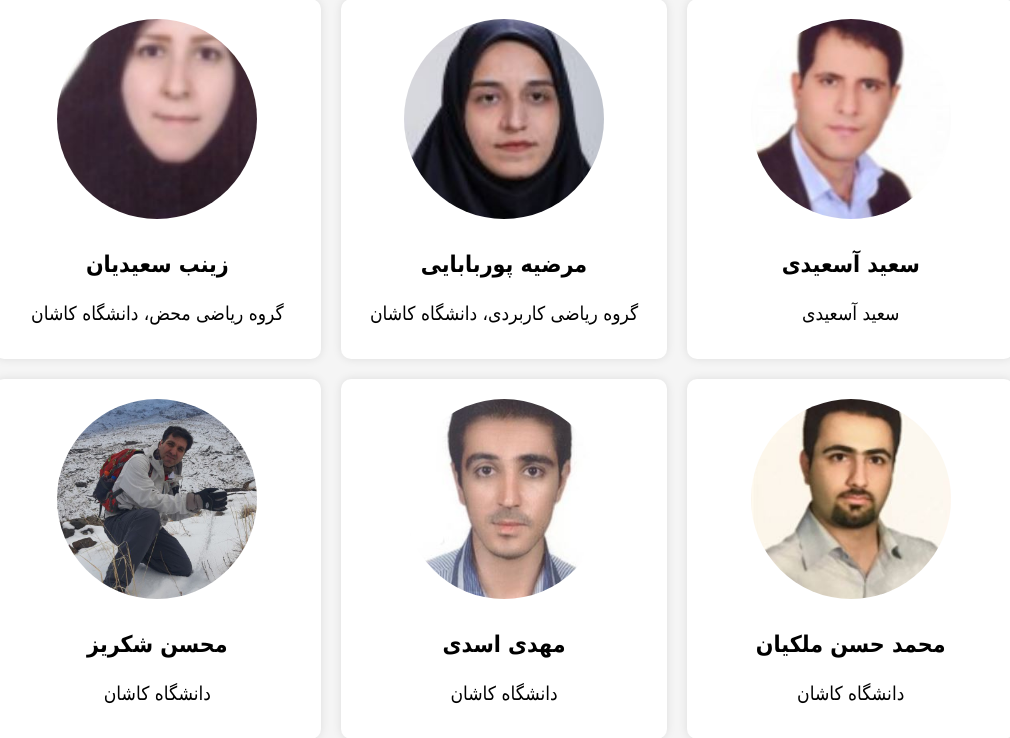
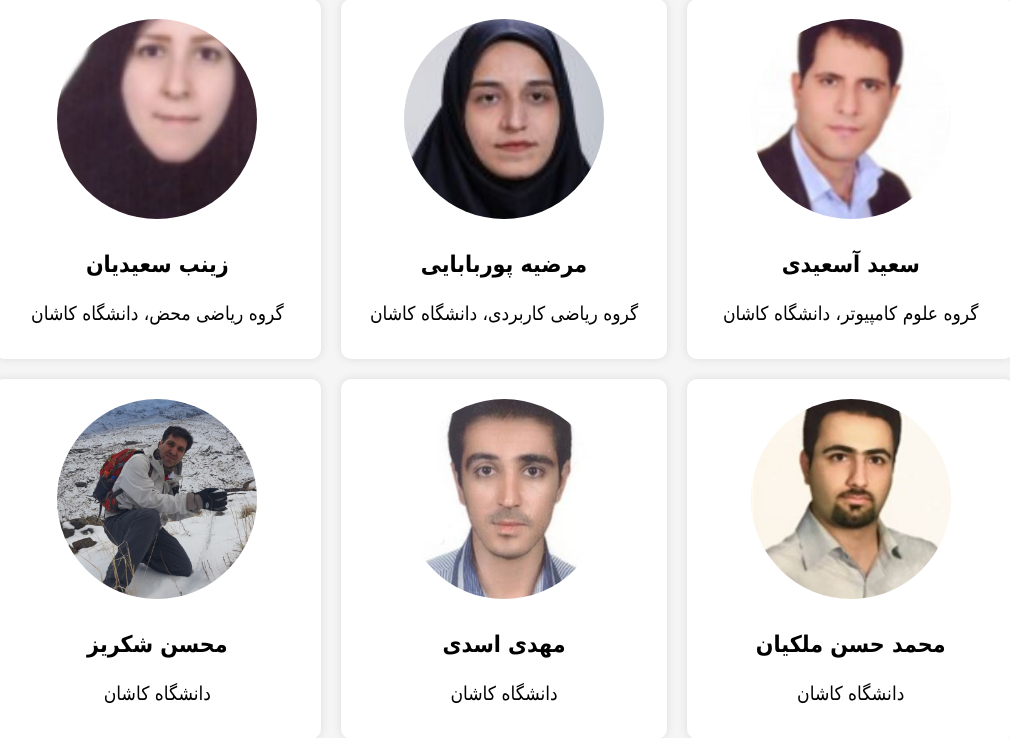
Before and after one commit to KashanUniversity/CACNA2023Event, a PHP site: page /fa/executive-committee.php in a window 1280 px wide. Shown: the part 1006-1744 px from the top of the page, without its empty margins (136-1146 px from the left). Run offline with PHP 8.4, Linux system fonts and the light colour scheme; some web fonts are replaced.

Commit message:
fix asaiidi

```diff
--- a/fa/executive-committee.php
+++ b/fa/executive-committee.php
@@ -37,7 +37,7 @@
                 <li>
                     <img src="/اسعیدی.jpg" alt="سعید آسعیدی">
                     <h4 class="speaker-name">سعید آسعیدی</h4>
-                    <h5 class="speaker-university">سعید آسعیدی</h5>
+                    <h5 class="speaker-university">گروه علوم کامپیوتر، دانشگاه کاشان</h5>
                 </li>
                 <li>
                     <img src="/پوربابایی.jpg" alt="مرضیه پوربابایی">
```
